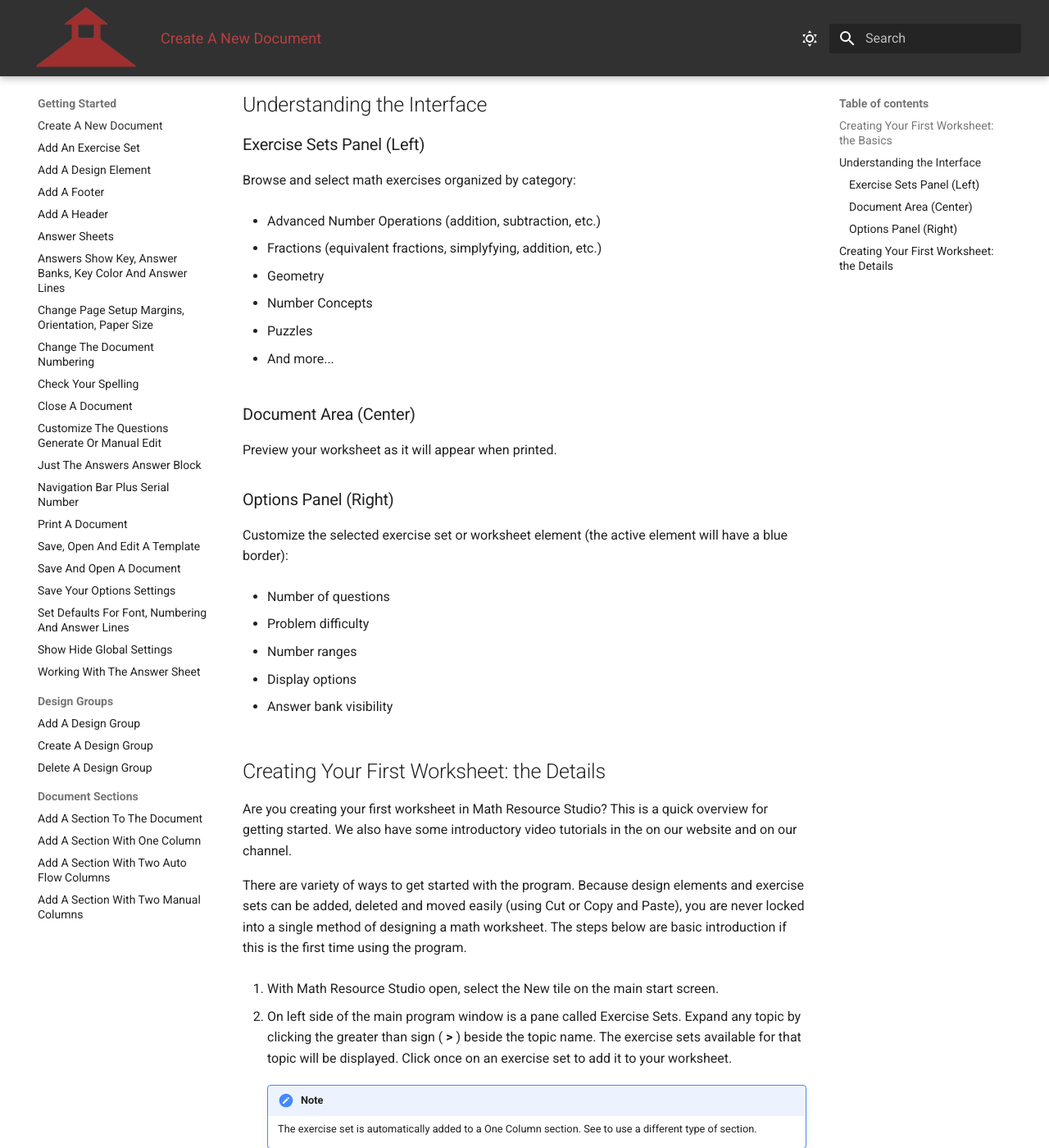
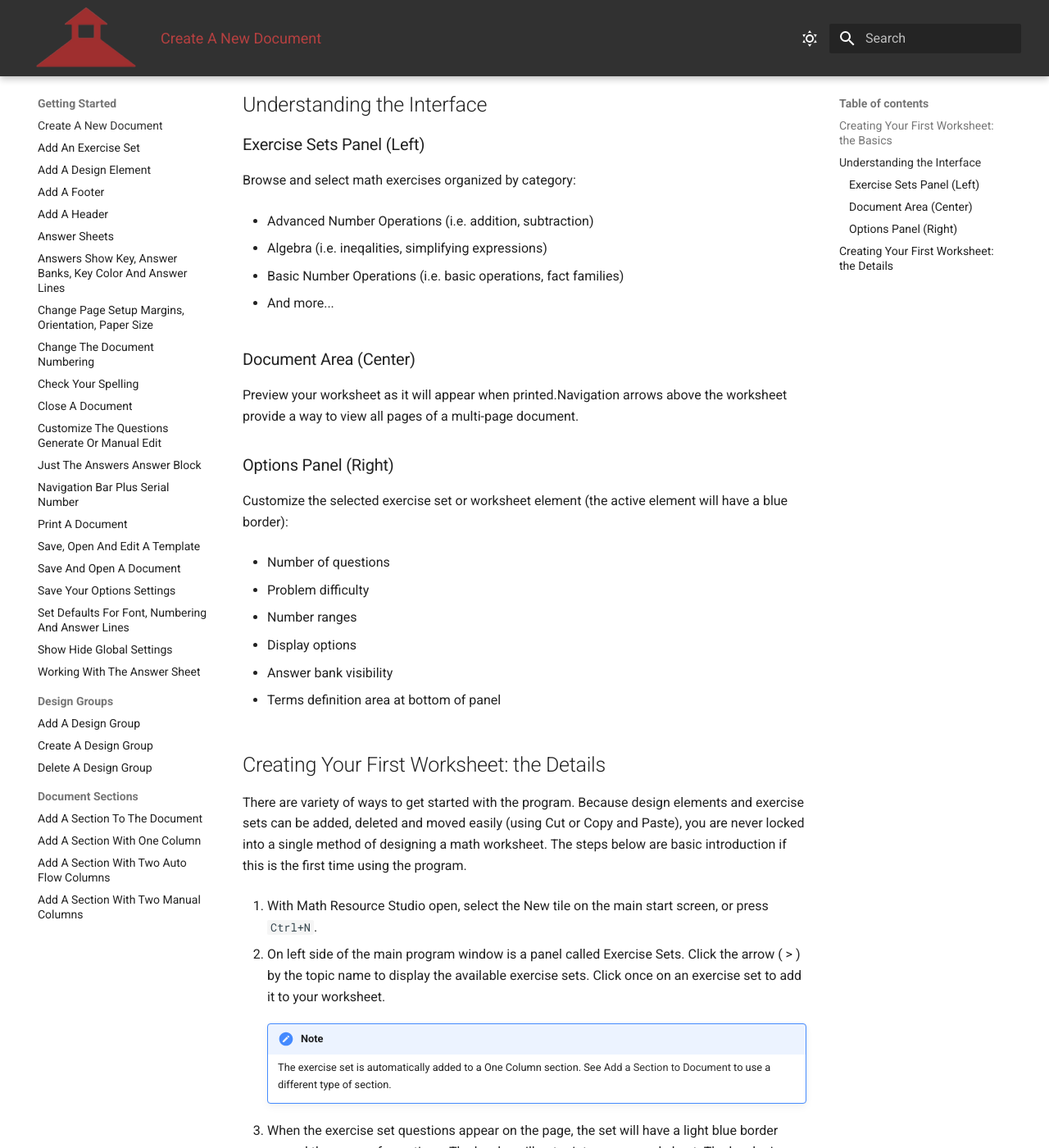
Before and after one commit to rdinch/MathResourceStudio-Help, an MkDocs documentation site: the page built from docs/getting-started/create-a-new-document.md, in a window 1280 px wide and 1400 px high, scrolled down 580 px. Shown: the whole window at 82% size. Built offline with MkDocs 1.6.1 and Material for MkDocs 9.7.7, drawn with Linux system fonts in a browser that asks for light colours.

Commit message:
Revise getting started and section docs for clarity
Improved explanations and instructions in 'create-a-new-document.md' and 'add-a-section-to-the-document.md' for better clarity and usability. Updated terminology, added navigation details, and clarified section types and active/current/inactive states.

```diff
--- a/docs/getting-started/create-a-new-document.md
+++ b/docs/getting-started/create-a-new-document.md
@@ -22,21 +22,17 @@
 
 Browse and select math exercises organized by category:
 
-- Advanced Number Operations (addition, subtraction, etc.)
+- Advanced Number Operations (i.e. addition, subtraction)
 
-- Fractions (equivalent fractions, simplyfying, addition, etc.)
+- Algebra (i.e. ineqalities, simplifying expressions)
 
-- Geometry
-
-- Number Concepts
-
-- Puzzles
+- Basic Number Operations (i.e. basic operations, fact families)
 
 - And more...
 
 ### Document Area (Center)
 
-Preview your worksheet as it will appear when printed.
+Preview your worksheet as it will appear when printed.Navigation arrows above the worksheet provide a way to view all pages of a multi-page document.
 
 ### Options Panel (Right)
 
@@ -52,18 +48,18 @@ Customize the selected exercise set or worksheet element (the active element wil
 
 - Answer bank visibility
 
+- Terms definition area at bottom of panel
+
 ## Creating Your First Worksheet: the Details
-
-Are you creating your first worksheet in Math Resource Studio? This is a quick overview for getting started. We also have some introductory video tutorials in the on our website and on our channel.
 
 There are variety of ways to get started with the program. Because design elements and exercise sets can be added, deleted and moved easily (using Cut or Copy and Paste), you are never locked into a single method of designing a math worksheet. The steps below are basic introduction if this is the first time using the program.
 
-1. With Math Resource Studio open, select the New tile on the main start screen.
+1. With Math Resource Studio open, select the New tile on the main start screen, or press `Ctrl+N`.
 
-2. On left side of the main program window is a pane called Exercise Sets. Expand any topic by clicking the greater than sign ( **&gt;** ) beside the topic name. The exercise sets available for that topic will be displayed. Click once on an exercise set to add it to your worksheet.
+2. On left side of the main program window is a panel called Exercise Sets. Click the arrow ( > ) by the topic name to display the available exercise sets. Click once on an exercise set to add it to your worksheet.
 
     !!! note
-        The exercise set is automatically added to a One Column section. See to use a different type of section.
+        The exercise set is automatically added to a One Column section. See [Add a Section to Document](../getting-started/document_sections/add-a-section-to-the-document.md) to use a different type of section.
 
 3. When the exercise set questions appear on the page, the set will have a light blue border around the group of questions. The border will not print on your worksheet. The border is an indicator that this is the active element on the page, so changes can be made to the questions to customize them.
 
```
Also changed, not shown: docs/getting-started/document_sections/add-a-section-to-the-document.md (+11 -7 lines).
